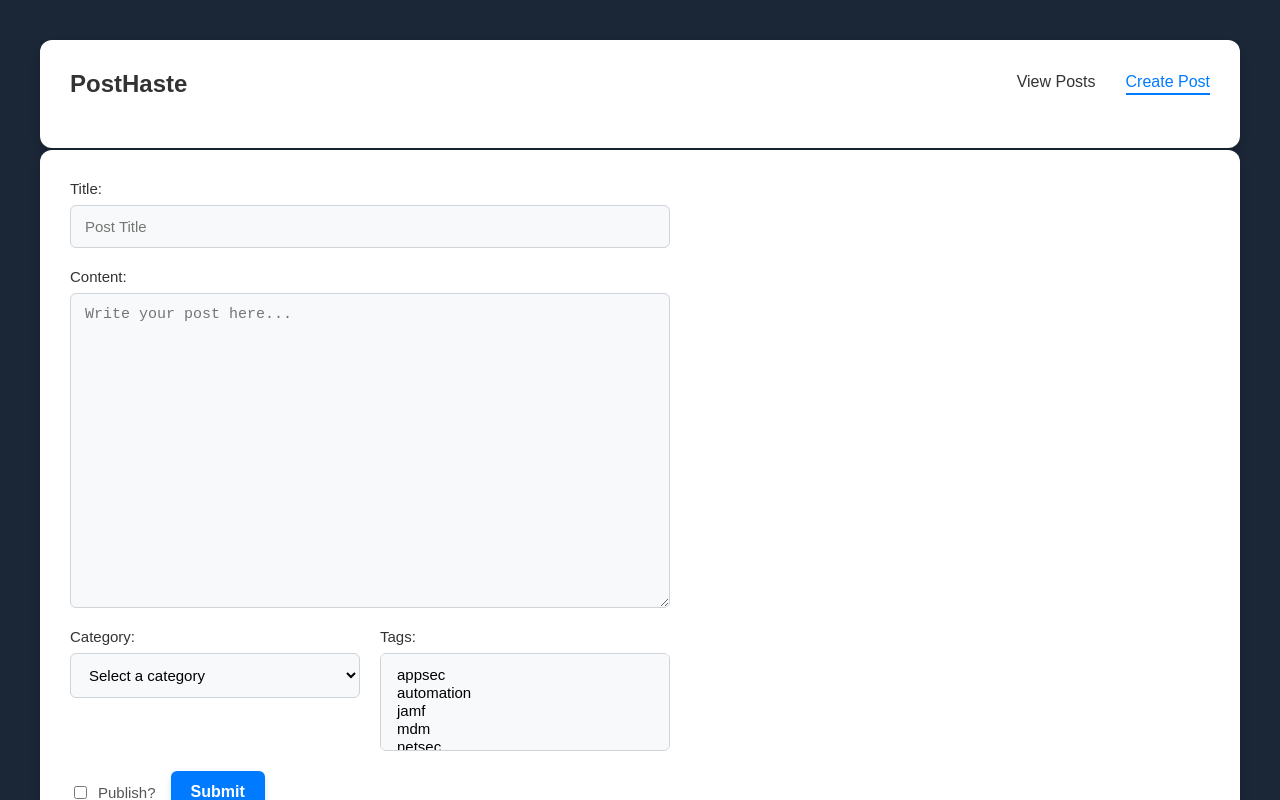
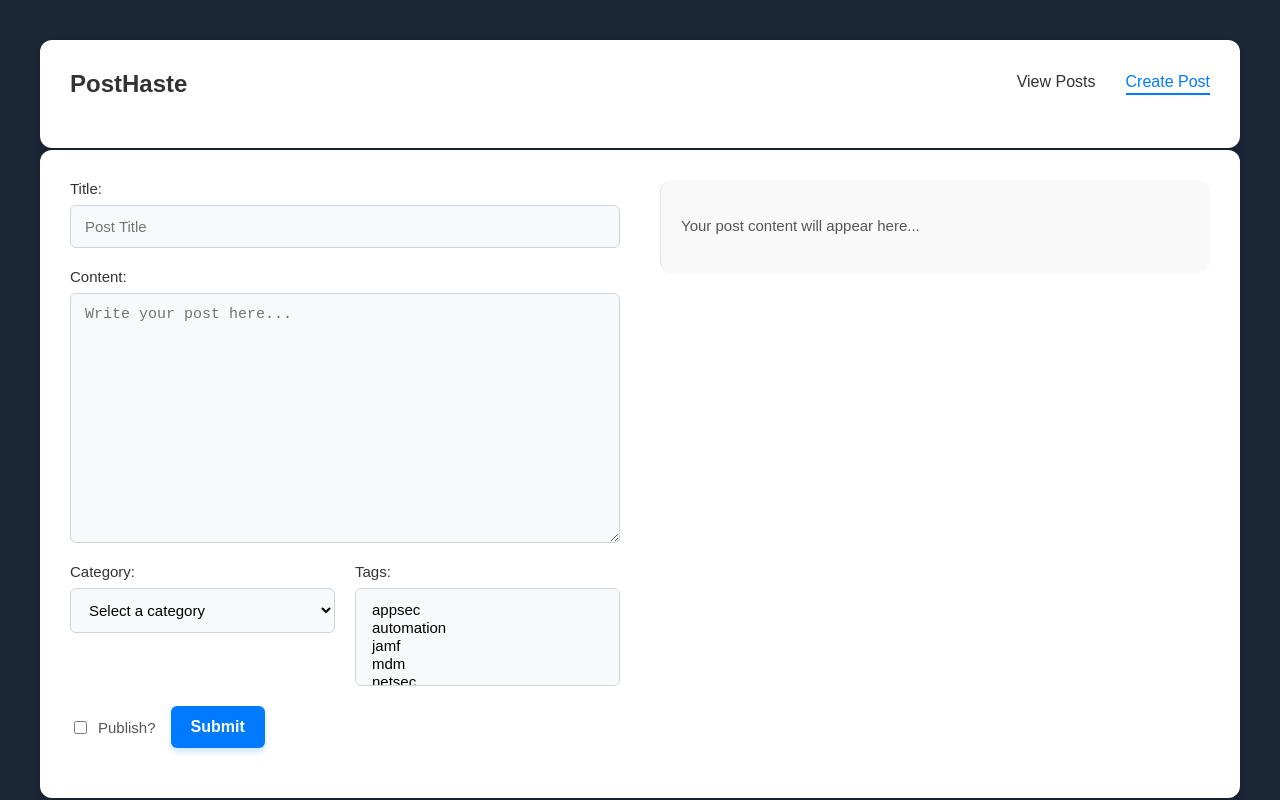
Before and after one commit to tyler-tee/posthaste, a React (Vite) app in the folder frontend/: page / in a window 1280 px wide. Both pictures are taken after a click on the link "Create Post". Shown: the top 800 px of the page. Built offline with nearby package versions, Linux system fonts and the light colour scheme.

Commit message:
fix side by side layout

```diff
--- a/frontend/src/components/PostForm.css
+++ b/frontend/src/components/PostForm.css
@@ -1,28 +1,27 @@
+/* Ensure all sizing is predictable */
 * {
-    box-sizing: border-box; /* Ensure all elements calculate widths including padding/border */
+    box-sizing: border-box;
 }
 
-.content-grid {
+/* The container that holds the form column and the preview column */
+.form-grid {
     display: grid;
-    grid-template-columns: 1fr 1fr;
+    grid-template-columns: 1fr 1fr; /* Two equal columns */
     gap: 40px;
     align-items: start;
     width: 100%;
-    box-sizing: border-box;
+    max-width: 1200px; /* Adjust if needed */
+    margin: 0 auto;
 }
 
+/* The left column containing the form */
 .form-column {
     display: flex;
     flex-direction: column;
-    max-width: 600px; /* Controls the total width of form elements */
-    width: 100%;
-    box-sizing: border-box;
-}
-
-.form-column form {
     width: 100%;
 }
 
+/* Input rows, category-tags, and publish-submit all full width within .form-column */
 .form-row,
 .category-tags-row,
 .publish-submit-row {
@@ -32,7 +31,6 @@
     margin-bottom: 20px;
 }
 
-/* Category and tags side-by-side */
 .category-tags-row {
     flex-direction: row;
     gap: 20px;
@@ -44,30 +42,27 @@
     flex-direction: column;
 }
 
-/* Publish and submit row side-by-side */
+/* Publish & submit row side-by-side */
 .publish-submit-row {
     flex-direction: row;
+    align-items: center;
     gap: 15px;
-    align-items: center;
     margin-top: 10px;
 }
 
-/* Labels */
-.form-row label,
-.category-tags-row label,
-.publish-submit-row label {
+label {
     font-size: 15px;
     font-weight: 500;
     color: #333;
     margin-bottom: 8px;
 }
 
-/* Inputs and selects fill their parent width, do not overflow */
+/* Inputs, textarea, and select fill their parent width */
 input[type="text"],
 textarea,
 select {
     width: 100%;
-    max-width: 100%; /* Prevent any accidental overflow */
+    max-width: 100%;
     padding: 12px 14px;
     border: 1px solid #ced4da;
     border-radius: 6px;
@@ -85,11 +80,11 @@ select:focus {
 }
 
 textarea {
-    min-height: 315px;
+    min-height: 250px;
     resize: vertical;
 }
 
-/* Checkbox label styling */
+/* Publish checkbox label */
 .publish-submit-row label {
     display: flex;
     align-items: center;
@@ -108,7 +103,7 @@ textarea {
     font-weight: bold;
     cursor: pointer;
     transition: background-color 0.3s, transform 0.2s;
-    box-shadow: 0 4px 6px rgba(0, 123, 255, 0.2);
+    box-shadow: 0 4px 6px rgba(0,123,255,0.2);
 }
 
 .submit-button:hover {
@@ -116,29 +111,29 @@ textarea {
     transform: scale(1.03);
 }
 
+/* The preview column on the right */
 .preview-column {
     display: flex;
     flex-direction: column;
-    padding: 20px;
-    border-left: 1px solid #dee2e6;
     background-color: #f9f9f9;
     border-radius: 12px;
+    border-left: 1px solid #dee2e6;
+    padding: 20px;
     overflow-y: auto;
     max-height: 600px;
     font-size: 15px;
     box-sizing: border-box;
 }
 
-.preview-column .preview {
+.preview {
     font-size: 15px;
     line-height: 1.5;
     color: #555;
 }
 
 @media (max-width: 768px) {
-    .content-grid {
-        grid-template-columns: 1fr;
-        gap: 20px;
+    .form-grid {
+        grid-template-columns: 1fr; /* Stack columns on small screens */
     }
 
     .category-tags-row {
```
